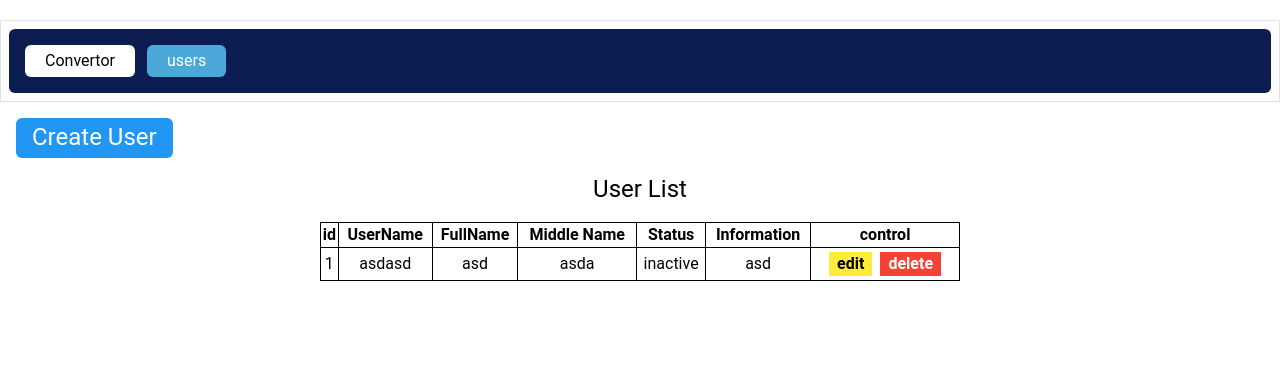
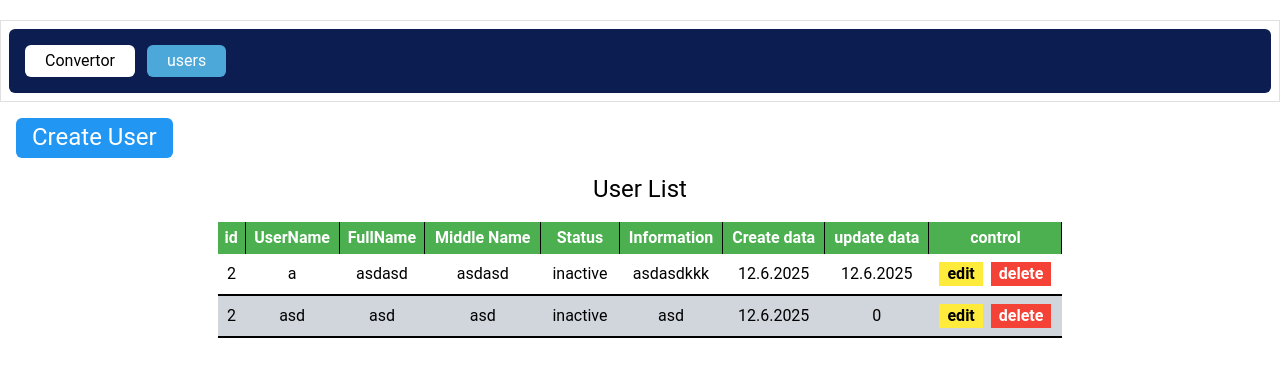
Before and after one commit to Ozodbek-WebDeveloper/valyuta, a Vue app: page /form in a window 1280 px wide. Shown: the top 376 px of the page. Built offline with nearby package versions, Linux system fonts and the light colour scheme; data requests are answered from the project's data file.

Commit message:
delete Confirm

```diff
--- a/JsonServer/db.json
+++ b/JsonServer/db.json
@@ -1,12 +1,24 @@
 {
   "users": [
     {
-      "id": "1",
-      "UserName": "asdasd",
+      "id": "2",
+      "UserName": "a",
+      "fullName": "asdasd",
+      "MiddleName": "asdasd",
+      "Status": "inactive",
+      "information": "asdasdkkk",
+      "create_data": "12.6.2025",
+      "update_data": "12.6.2025"
+    },
+    {
+      "id": "2",
+      "UserName": "asd",
       "fullName": "asd",
-      "MiddleName": "asda",
+      "MiddleName": "asd",
       "Status": "inactive",
-      "information": "asd"
+      "information": "asd",
+      "create_data": "12.6.2025",
+      "update_data": 0
     }
   ]
 }
--- a/package.json
+++ b/package.json
@@ -16,6 +16,7 @@
     "json-server": "^1.0.0-beta.3",
     "pinia": "^3.0.1",
     "tailwindcss": "^4.1.8",
+    "toastify-js": "^1.12.0",
     "vue": "^3.5.13",
     "vue-router": "^4.5.0",
     "vuetify": "^3.8.8"
--- a/src/router/index.ts
+++ b/src/router/index.ts
@@ -8,12 +8,12 @@ const router = createRouter({
     {
       path: "/",
       name: "/",
-      component: () => import("@/components/converter.vue"),
+      component: () => import('@/view/Convertor/index.vue')
     },
     {
       path:'/form',
       name:'form',
-      component:() => import('@/components/form.vue')
+      component:() => import('@/view/form/index.vue')
     }
   ],
 });
--- a/src/components/form.vue
+++ b/src/view/form/components/UserList.vue
@@ -8,21 +8,21 @@
     </div>
   </div>
   <!-- {{ users }} -->
-  <div class="w-50 mx-auto">
+  <div class="w-66 mx-auto">
     <h1 class="text-h5 text-center mb-4">User List</h1>
-    <table class="border-1 w-full ">
-      <thead class="border-1">
-        <tr>
-          <th class="border-r  text-center" v-for="item in UserInfo">{{ item }}</th>
+    <table class=" w-full ">
+      <thead class="">
+        <tr class="bg-green ">
+          <th class="border-r border-black  pa-1 text-center" v-for="item in UserInfo">{{ item }}</th>
         </tr>
       </thead>
       <tbody>
-        <tr class="border-1" v-for="(items, idx) in users">
-          <td class="border-r text-center" v-for="(item, idx) in items">{{ item }}</td>
+        <tr class="border-b-2" v-for="(items, idx) in users" :class="{ 'bg-gray-300': (idx + 1) % 2 === 0 }">
+          <td class="text-center pa-2" v-for="(item, idx) in items">{{ item }}</td>
           <th>
             <div class="flex gap-2 pa-1 justify-center ">
               <button class="bg-yellow px-2" @click="EditUser(items)">edit</button>
-              <button class="bg-red px-2" @click="deleteUser(items)">delete</button>
+              <button class="bg-red px-2" @click="askDelete(items)">delete</button>
             </div>
           </th>
         </tr>
@@ -30,17 +30,24 @@
     </table>
   </div>
   <creatUser v-if="create" @save="saved" :user="editData" @cancel="Cancel" />
+  <deleteConfirm v-if="isDeleteConfirm" @delete="deleteCon" />
 </template>
+<!--  -->
 <script setup lang="ts">
 import axios from 'axios';
 import { ref, onMounted } from 'vue';
 import creatUser from './creatUser.vue';
-
+import deleteConfirm from './deleteConfirm.vue'
+//
+// const chekDelete = ref(false)
+const isDeleteConfirm = ref(false)
+const deleteUserID = ref(null)
+//
 const create = ref(false)
 const API = ref('http://localhost:3000/')
 const users = ref([])
 const editData = ref({})
-const UserInfo: String[] = ['id', 'UserName', 'FullName', 'Middle Name', 'Status', 'Information', 'control']
+const UserInfo: String[] = ['id', 'UserName', 'FullName', 'Middle Name', 'Status', 'Information', 'Create data', 'update data', 'control']
 
 interface CreateUser {
   id?: number
@@ -48,7 +55,9 @@ interface CreateUser {
   fullName: string,
   MiddleName: string,
   Status: boolean,
-  information: string
+  information: string,
+  create_data: number,
+  update_data: number
 }
 
 const UserData = ref<CreateUser>({
@@ -56,7 +65,9 @@ const UserData = ref<CreateUser>({
   fullName: '',
   MiddleName: '',
   Status: false,
-  information: ''
+  information: '',
+  create_data: 0,
+  update_data: 0
 })
 
 
@@ -66,11 +77,14 @@ function Cancel() {
 }
 /// save
 
-
-
 async function saved(UserData: CreateUser & { isUpdate: boolean }) {
   const { isUpdate, ...data } = UserData
+  //
+  const CreateData = new Date()
+  const today = `${CreateData.getDate()}.${CreateData.getMonth() + 1}.${CreateData.getFullYear()}`
+
   if (isUpdate) {
+    data.update_data = today
     try {
       const res = await axios.put(`${API.value}users/${UserData.id}`, data)
       console.log(res.data);
@@ -80,6 +94,8 @@ async function saved(UserData: CreateUser & { isUpdate: boolean }) {
       console.log(error);
     }
   } else {
+    data.create_data = today
+    data.update_data = 0
     try {
       const Id = await axios.get(`${API.value}users`)
       const req = Id.data
@@ -101,19 +117,30 @@ async function saved(UserData: CreateUser & { isUpdate: boolean }) {
   }
   create.value = !create.value
 }
+
 // delete
-async function deleteUser(user: any) {
-  try {
-    const res = await axios.delete(`${API.value}users/${user.id}`)
-    console.log(res.data);
-    getUserlist()
-  } catch (error) {
-    console.log(error);
 
+function askDelete(user: any) {
+  isDeleteConfirm.value = true
+  deleteUserID.value = user.id
+}
+
+async function deleteCon(status) {
+  const chekDelete = status
+  if (chekDelete) {
+    try {
+      const res = await axios.delete(`${API.value}users/${deleteUserID.value}`)
+      console.log(res.data);
+      isDeleteConfirm.value = false
+      getUserlist()
+    } catch (error) {
+      console.log(error);
+    }
+  } else {
+    isDeleteConfirm.value = false
   }
 }
-// put
-
+// edit
 async function EditUser(user: any) {
   try {
     const res = await axios.get(`${API.value}users/${user.id}`)
--- /dev/null
+++ b/src/view/form/components/deleteConfirm.vue
@@ -0,0 +1,29 @@
+<template>
+  <div class="deleteConfirm" @click="$emit('delete', false)">
+    <div class="bg-white rounded-md mx-auto w-[600px] pa-4" @click.stop style="margin-top: 200px;">
+      <div class="flex flex-col">
+        <span class="text-2xl font-bold">Do you really want to delete it?</span>
+        <span class="text-sm text-gray-500">Information cannot be restored once it is deleted.</span>
+      </div>
+      <div class="flex gap-2 justify-end mt-10">
+        <button class="border hover:border-2 px-8 py-2 rounded-md" @click="$emit('delete', false)">Cancel</button>
+        <button class="bg-red px-8 py-2 rounded-md" @click="$emit('delete', true)">Delete</button>
+      </div>
+    </div>
+  </div>
+</template>
+<script setup lang="ts">
+
+</script>
+<style>
+.deleteConfirm {
+  position: fixed;
+  top: 0;
+  left: 0;
+  width: 100%;
+  height: 100vh;
+  background-color: rgba(0, 0, 0, 0.265);
+  display: flex;
+  flex-direction: column;
+}
+</style>
--- /dev/null
+++ b/src/view/form/index.vue
@@ -0,0 +1,12 @@
+<template>
+  <div>
+    <UserList/>
+  </div>
+</template>
+<script setup lang="ts" >
+import UserList from './components/UserList.vue'
+
+</script>
+<style>
+
+</style>
```
Also changed, not shown: src/view/Convertor/index.vue (renamed from src/components/converter.vue), src/view/form/components/creatUser.vue (renamed from src/components/creatUser.vue), 1 other file (tests, documents, lock files or other folders).
